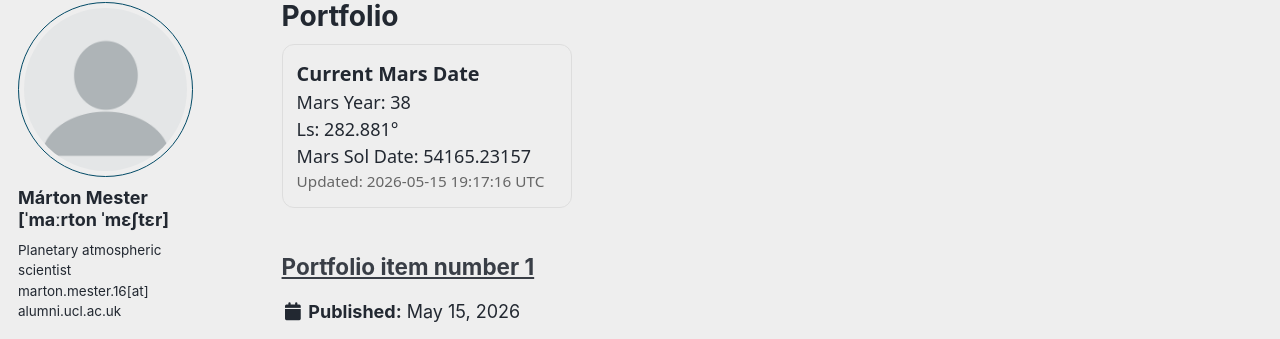
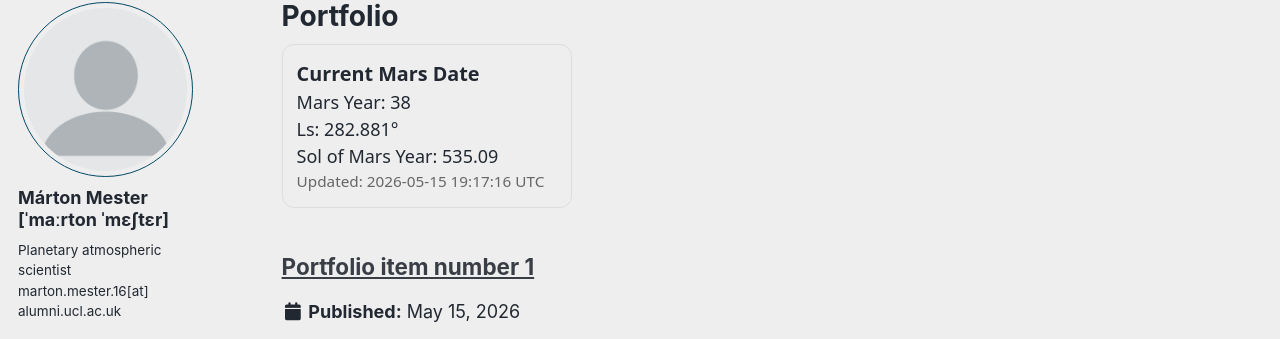
Before and after one commit to thengc6369/thengc6369.github.io, a Jekyll site: the page built from _pages/portfolio.html, in a window 1280 px wide and 900 px high. Shown: the part 99-438 px from the top of the window. Built offline with Jekyll 4.4.1, drawn with Linux system fonts in a browser that asks for light colours; some web fonts are replaced; a script bundle is joined from its source files by our own code; library files that are not in the unit come from our copies; some of the changed lines change nothing that is shown.

Commit message:
Update portfolio.html

```diff
--- a/_pages/portfolio.html
+++ b/_pages/portfolio.html
@@ -15,7 +15,7 @@ author_profile: true
   <div style="font-size: 1.1em; font-weight: 700;">Current Mars Date</div>
   <div id="mars-year">Mars Year: ...</div>
   <div id="mars-ls">Ls: ...</div>
-  <div id="mars-msd">Mars Sol Date: ...</div>
+  <div id="mars-sol-year">Sol of Mars Year: ...</div>
   <div id="earth-utc" style="font-size: 0.85em; color: #666;"></div>
 </div>
 
@@ -29,10 +29,9 @@ function julianDateUTC(date) {
 }
 
 /*
-  TT - UTC = 69.184 s as of present-day dates:
+  TT - UTC = 69.184 s for current dates:
   TAI - UTC = 37 s, plus TT - TAI = 32.184 s.
-
-  If a new leap second is introduced in the future, this should be updated.
+  Update this if a future leap second changes TAI - UTC.
 */
 function ttMinusUtcSeconds(date) {
   return 69.184;
@@ -44,7 +43,7 @@ function marsLsAndMSD(date) {
   const d = jdTT - 2451545.0;
 
   /*
-    NASA Mars24-style equations for Ls.
+    NASA Mars24-style equations for Mars solar longitude Ls.
     Reference:
     https://www.giss.nasa.gov/tools/mars24/help/algorithm.html
   */
@@ -74,7 +73,8 @@ function marsLsAndMSD(date) {
   const Ls = mod360(alphaFMS + nuMinusM);
 
   /*
-    Mars Sol Date, following Mars24 convention.
+    Mars Sol Date, following the Mars24 convention.
+    This is used internally to calculate sol-of-year.
   */
   const MSD =
     ((jdTT - 2451549.5) / 1.0274912517) +
@@ -87,55 +87,82 @@ function marsLsAndMSD(date) {
 /*
   Mars Year is assigned from known Ls = 0 Mars New Year dates.
 
-  Recent and future Mars New Year dates:
-  MY 36: 2021-02-07
-  MY 37: 2022-12-26
-  MY 38: 2024-11-12
-  MY 39: 2026-09-30
-  MY 40: 2028-08-17
-  MY 41: 2030-07-05
-  MY 42: 2032-05-22
-
-  Sources for these boundaries include ESA and The Planetary Society.
+  Month numbers in JavaScript Date.UTC are zero-based:
+  1 = February, 10 = November, 11 = December, etc.
 */
 const marsYearBoundaries = [
-  { my: 36, start: Date.UTC(2021, 1, 7, 0, 0, 0) },
-  { my: 37, start: Date.UTC(2022, 11, 26, 0, 0, 0) },
-  { my: 38, start: Date.UTC(2024, 10, 12, 0, 0, 0) },
-  { my: 39, start: Date.UTC(2026, 8, 30, 0, 0, 0) },
-  { my: 40, start: Date.UTC(2028, 7, 17, 0, 0, 0) },
-  { my: 41, start: Date.UTC(2030, 6, 5, 0, 0, 0) },
-  { my: 42, start: Date.UTC(2032, 4, 22, 0, 0, 0) }
+  {
+    my: 36,
+    start: Date.UTC(2021, 1, 7, 0, 0, 0),
+    msd0: marsLsAndMSD(new Date(Date.UTC(2021, 1, 7, 0, 0, 0))).MSD
+  },
+  {
+    my: 37,
+    start: Date.UTC(2022, 11, 26, 0, 0, 0),
+    msd0: marsLsAndMSD(new Date(Date.UTC(2022, 11, 26, 0, 0, 0))).MSD
+  },
+  {
+    my: 38,
+    start: Date.UTC(2024, 10, 12, 0, 0, 0),
+    msd0: marsLsAndMSD(new Date(Date.UTC(2024, 10, 12, 0, 0, 0))).MSD
+  },
+  {
+    my: 39,
+    start: Date.UTC(2026, 8, 30, 0, 0, 0),
+    msd0: marsLsAndMSD(new Date(Date.UTC(2026, 8, 30, 0, 0, 0))).MSD
+  },
+  {
+    my: 40,
+    start: Date.UTC(2028, 7, 17, 0, 0, 0),
+    msd0: marsLsAndMSD(new Date(Date.UTC(2028, 7, 17, 0, 0, 0))).MSD
+  },
+  {
+    my: 41,
+    start: Date.UTC(2030, 6, 5, 0, 0, 0),
+    msd0: marsLsAndMSD(new Date(Date.UTC(2030, 6, 5, 0, 0, 0))).MSD
+  },
+  {
+    my: 42,
+    start: Date.UTC(2032, 4, 22, 0, 0, 0),
+    msd0: marsLsAndMSD(new Date(Date.UTC(2032, 4, 22, 0, 0, 0))).MSD
+  }
 ];
 
-function marsYearFromDate(date) {
+function marsYearInfoFromDate(date) {
   const t = date.getTime();
-  let currentMY = null;
+  let current = null;
 
   for (const boundary of marsYearBoundaries) {
     if (t >= boundary.start) {
-      currentMY = boundary.my;
+      current = boundary;
     } else {
       break;
     }
   }
 
-  return currentMY;
+  return current;
 }
 
 function updateMarsClock() {
   const now = new Date();
   const { Ls, MSD } = marsLsAndMSD(now);
-  const MY = marsYearFromDate(now);
+  const MYinfo = marsYearInfoFromDate(now);
 
   document.getElementById("mars-year").textContent =
-    MY === null ? "Mars Year: outside table range" : "Mars Year: " + MY;
+    MYinfo === null ? "Mars Year: outside table range" : "Mars Year: " + MYinfo.my;
 
   document.getElementById("mars-ls").textContent =
     "Ls: " + Ls.toFixed(3) + "°";
 
-  document.getElementById("mars-msd").textContent =
-    "Mars Sol Date: " + MSD.toFixed(5);
+  if (MYinfo === null) {
+    document.getElementById("mars-sol-year").textContent =
+      "Sol of Mars Year: outside table range";
+  } else {
+    const solOfYear = MSD - MYinfo.msd0;
+
+    document.getElementById("mars-sol-year").textContent =
+      "Sol of Mars Year: " + solOfYear.toFixed(2);
+  }
 
   document.getElementById("earth-utc").textContent =
     "Updated: " + now.toISOString().replace("T", " ").slice(0, 19) + " UTC";
```
